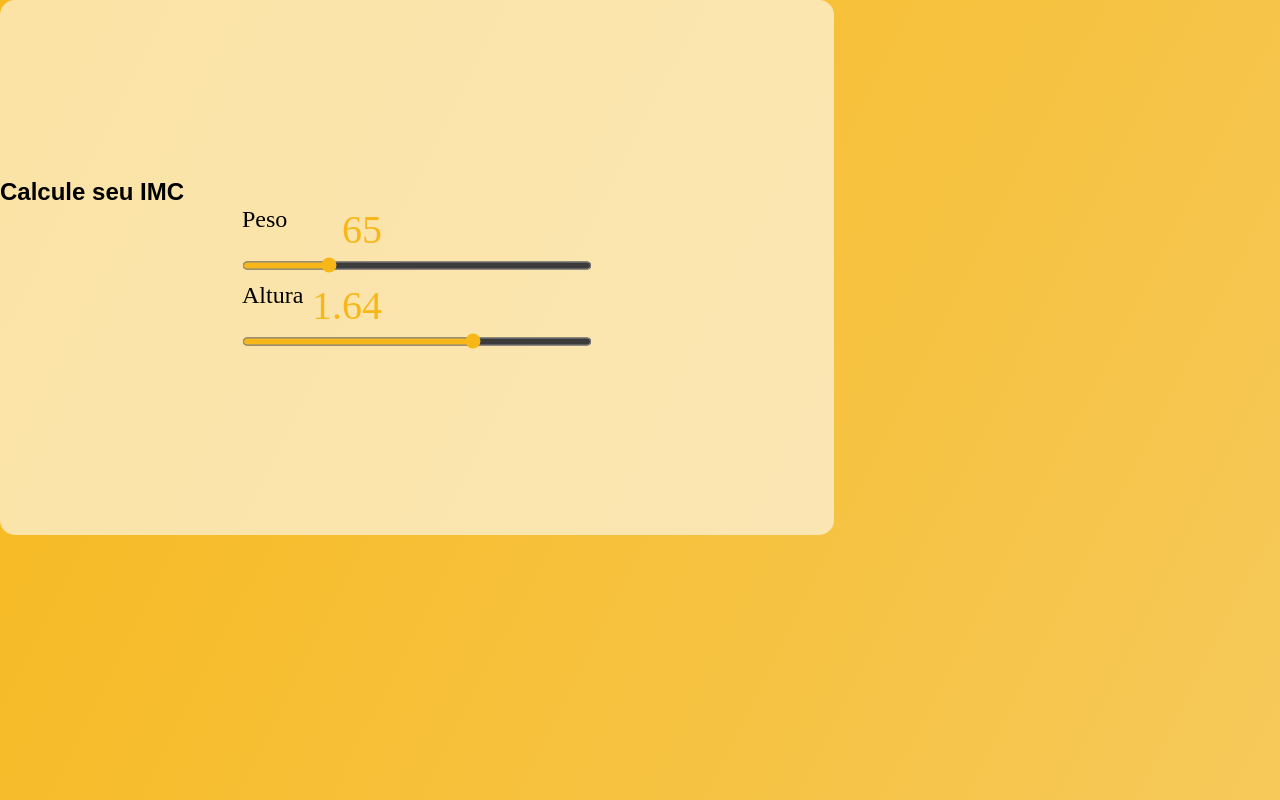
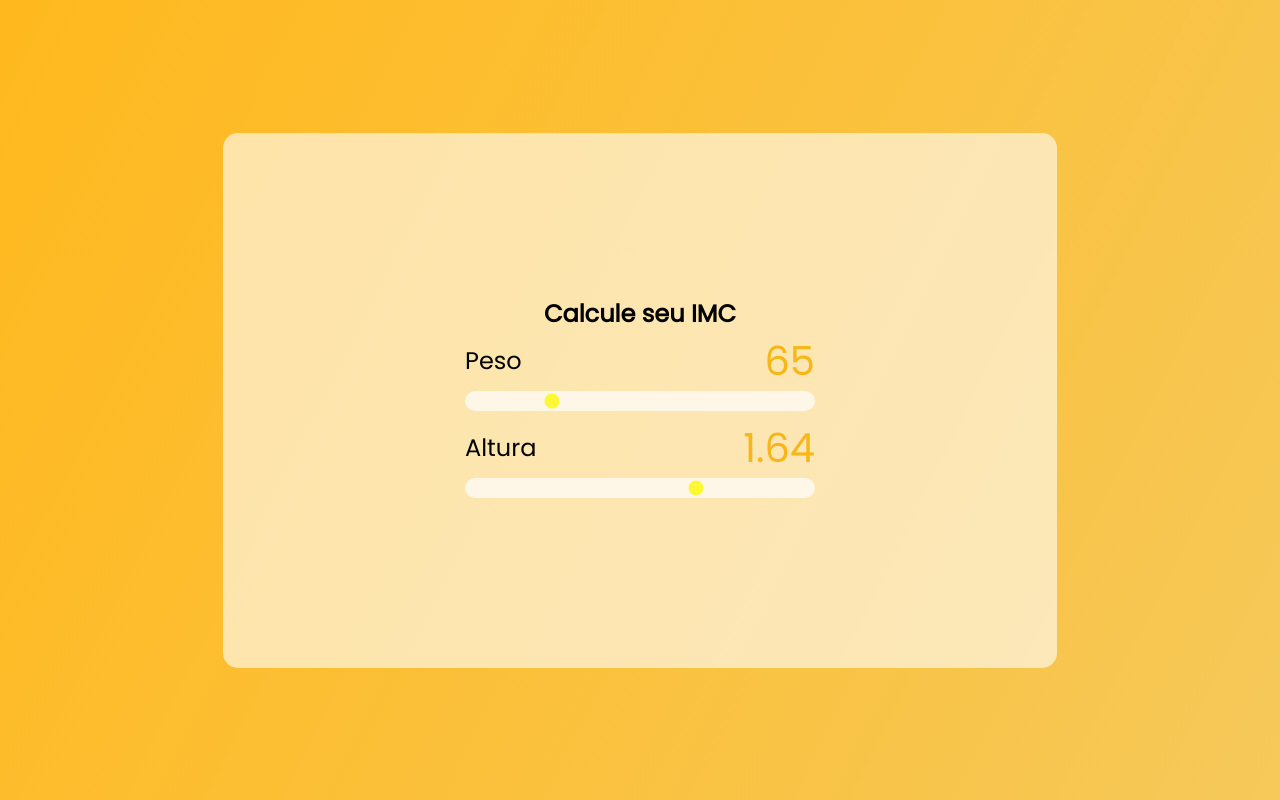
Before and after one commit to LeonardoLuisKlein/desafioimc, a Vue app: page /#/ in a window 1280 px wide. Built offline with nearby package versions, Linux system fonts and the light colour scheme.

Commit message:
Feat: store and new style for button

```diff
--- a/src/App.vue
+++ b/src/App.vue
@@ -16,13 +16,19 @@ export default {
 
 
 <style lang="scss">
+@import url("https://fonts.googleapis.com/css2?family=Poppins&display=swap");
 
 html,
 body,
 #app {
+  background: linear-gradient(116.82deg,rgba(270,183,24,.7),rgba(245,197,78,.6));
+  width: 100vw;
   height: 100vh;
-  background: linear-gradient(116.82deg, rgba(247, 183, 24, 0.7) 0%, rgba(245, 197, 78, 0.6) 100%);
+  justify-content: center;
+  align-items: center;
+  display: flex;
 }
+
 * {
   margin: 0;
   padding: 0;
--- a/src/components/containers/Card/Card.scss
+++ b/src/components/containers/Card/Card.scss
@@ -12,5 +12,6 @@ section{
     h1{
         display: flex;
         width: 100%;
+        justify-content: center;
     }
 }
--- a/src/components/micro/Inputs/Inputs.scss
+++ b/src/components/micro/Inputs/Inputs.scss
@@ -1,5 +1,5 @@
 .formatInput{
-  width: 40%;
+  width: 100%;
 
 .formatCard {
   display: flex;
@@ -8,6 +8,8 @@
 }
 
 p {
+  display: flex;
+  align-items: center;
   font-family: "Poppins";
   font-style: normal;
   font-weight: 300;
@@ -24,10 +26,12 @@ p {
 }
 
 input {
+  -webkit-appearance: none;
+  height: 20px;
+  background: #fff;
+  outline: none;
+  opacity: .7;
+  border-radius: 12px;
   width: 350px;
-  height: 25px;
-  background: white;
-  border-radius: 4px;
-  height: 25px;
-  accent-color: #F7B718;
+  accent-color: yellow;
 }
--- a/src/components/micro/Inputs/Inputs.vue
+++ b/src/components/micro/Inputs/Inputs.vue
@@ -5,29 +5,45 @@
                 <p>Peso</p>
                 <p class="formatValue">65</p>
             </div>
-            <input type="range" min="10" max="180">
+            <input type="range" min="10" max="180" @input="getValue">
         </div>
         <div class="formatInput" v-else-if="type === 'altura'">
             <div class="formatCard">
                 <p>Altura</p>
                 <p class="formatValue">1.64</p>
             </div>
-            <input type="range" min="1.00" max="2.50" step="any">
+            <input type="range" min="1.00" max="2.50" step="any" @input="getValue">
         </div>
     </div>
 </template>
 
 <script>
-
+import { mapActions } from "vuex";
 
 export default {
     // eslint-disable-next-line
     name: "Inputs",
-    props:{
-        type:{
+    props: {
+        type: {
             type: String,
             default: "peso"
         }
+    },
+    methods: {
+        ...mapActions(["setPeso", "setAltura"]),
+        getValue(e) {
+            switch (this.id) {
+                case "peso":
+                    this.setPeso(e.target.value);
+                    break;
+                case "altura":
+                    this.setAltura(e.target.value);
+                    break;
+            }
+        }
+    },
+    mounted(){
+        console.log(this.peso)
     }
 }
 </script>
--- a/src/store/index.js
+++ b/src/store/index.js
@@ -1,17 +1,29 @@
-import Vue from 'vue'
-import Vuex from 'vuex'
+import Vue from "vue";
+import Vuex from "vuex";
 
-Vue.use(Vuex)
+Vue.use(Vuex);
 
 export default new Vuex.Store({
   state: {
+    peso: "",
+    altura: "",
   },
-  getters: {
-  },
+  getters: {},
   mutations: {
+    setPeso(state, peso) {
+      localStorage.setItem("peso", peso);
+    },
+    setAltura(state, altura) {
+      localStorage.setItem("altura", altura);
+    },
   },
   actions: {
+    setPeso({ commit }, peso) {
+      commit("setPeso", peso);
+    },
+    setAltura({ commit }, altura) {
+      commit("setAltura", altura);
+    },
   },
-  modules: {
-  }
-})
+  modules: {},
+});
```
